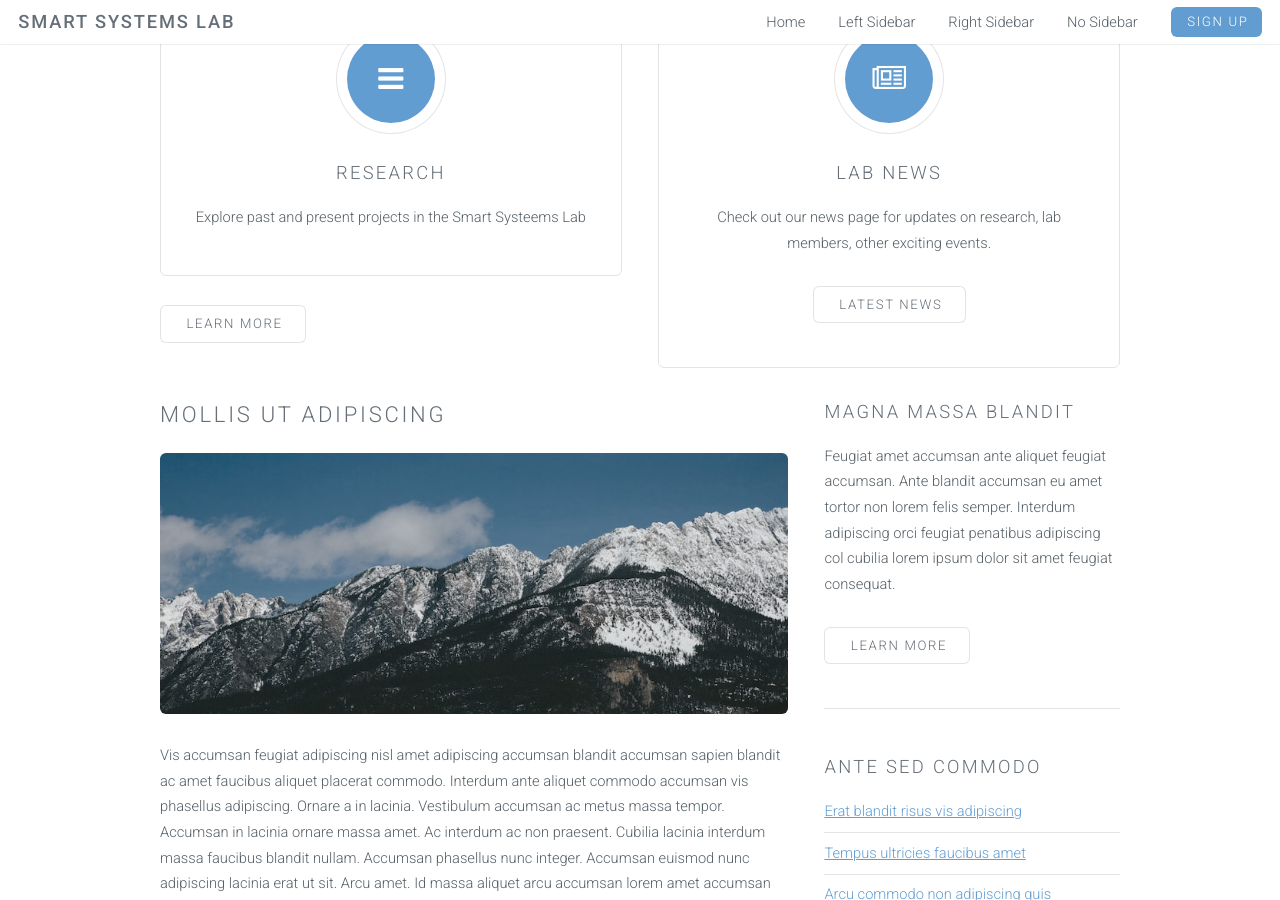
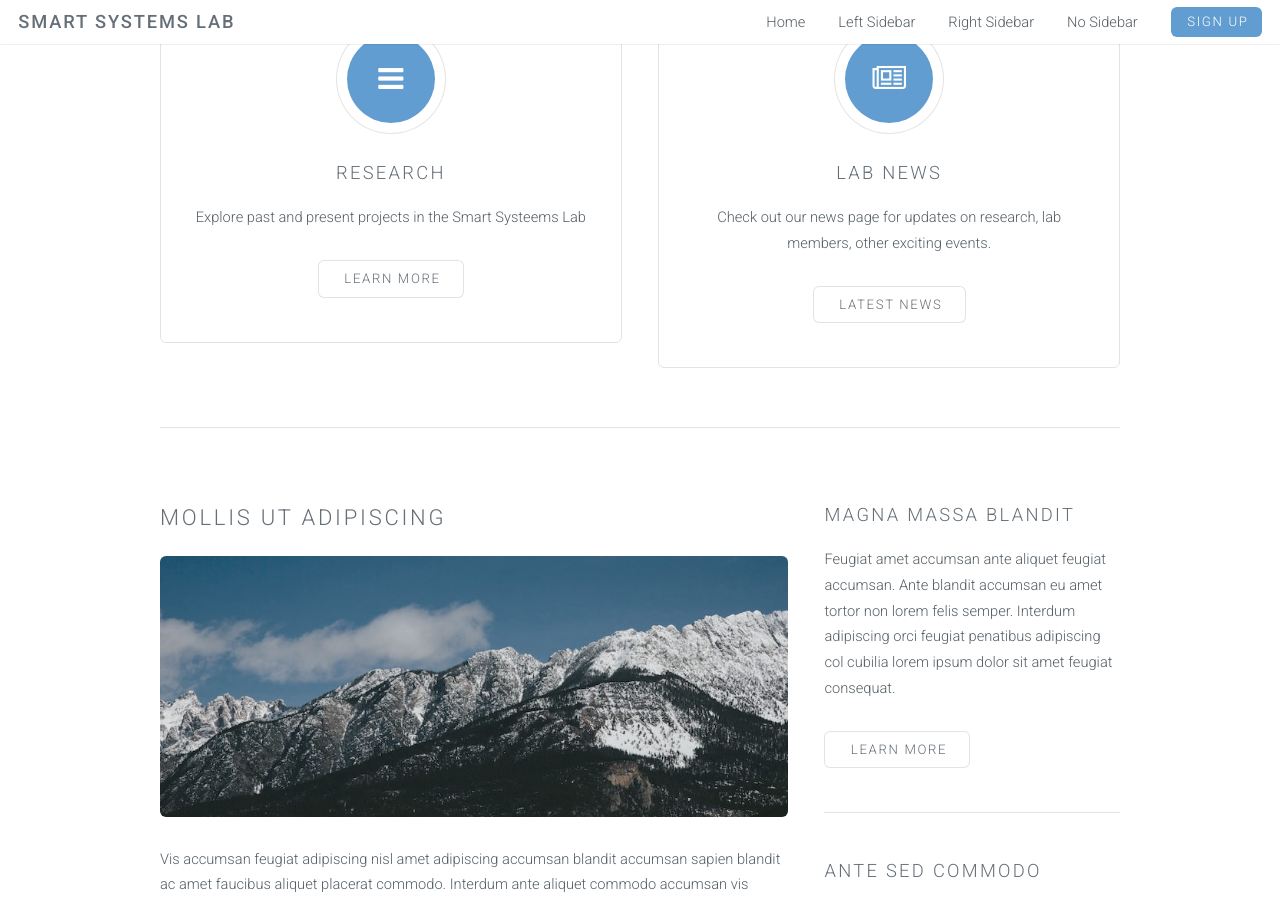
Before and after one commit to smartsystemslab-uf/smartsystemslab-uf.github.io, a Jekyll site: the page no-sidebar.html, which Jekyll copies as it is, in a window 1280 px wide and 900 px high, scrolled down 1285 px. Built offline with Jekyll 4.4.1, drawn with Linux system fonts in a browser that asks for light colours.

Commit message:
Adding content

```diff
--- a/no-sidebar.html
+++ b/no-sidebar.html
@@ -54,8 +54,6 @@
 						<p>Beside regular computer engineering classes such as Operating Systems, Computer Architectures, Computer Organization and Design, and Embedded Systems, our graduate classes reflect one or more aspect of our research. For students, we offer the possibility to be involved early in research and development of the most innovative ideas and technologies. Under our research section we provide topics for Bachelor and Master Thesis, independent research subjects, and undergraduate projects that will help students acquire sufficient practical and theoretical knowledge in computer engineering. We are also open to new ideas from students.</p>
 						<p>If you are a company that needs a feasibility study, need a prototype development, or is willing to contract a research topic, we will be glad to discuss in detail with you. Feel free to contact us anytime for further information.</p>
 
-
-
 					</section>
 					<hr class="major" />
 					<div class="row">
@@ -64,10 +62,10 @@
 								<i class="icon fa-bars major"></i>
 								<h3>Research</h3>
 								<p>Explore past and present projects in the Smart Systeems Lab</p>
+								<ul class="actions">
+									<li><a href="https://forms.gle/Md9EawBzbodRT7FZ9" class="button alt">Learn more</a></li>
+								</ul>
 							</section>
-							<ul class="actions">
-								<li><a href="https://forms.gle/Md9EawBzbodRT7FZ9" class="button alt">Learn more</a></li>
-							</ul>
 						</div>
 						<div class="6u">
 							<section class="special box">
@@ -80,7 +78,7 @@
 							</section>
 						</div>
 				</div>
-
+				<hr class="major" />
 				<div class="row">
 					<div class="8u">
 						<section>
```
